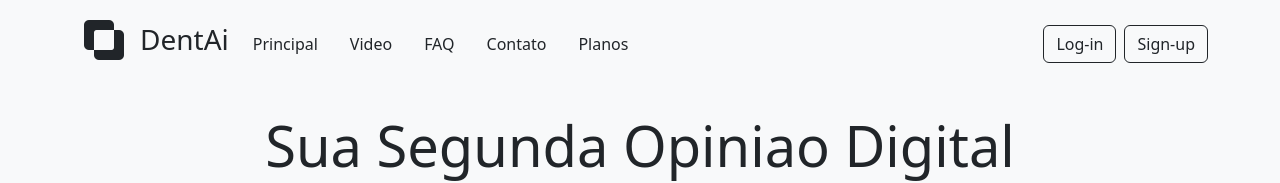
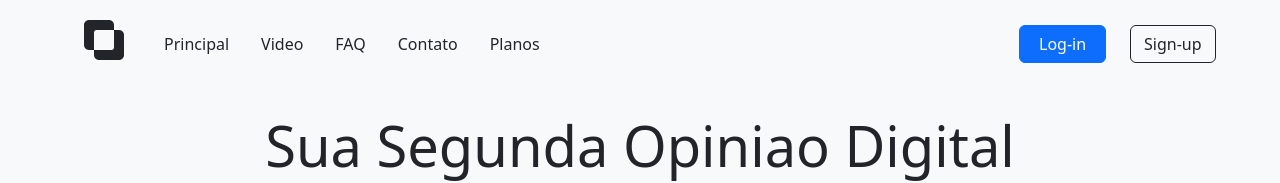
Before and after one commit to guisazevedo/dent_dev, a React (Vite) app: page / in a window 1280 px wide. Shown: the top 183 px of the page. Built offline with nearby package versions, Linux system fonts and the light colour scheme.

Commit message:
links log/sign in navbar

```diff
--- a/src/02_blocks/Navbar.tsx
+++ b/src/02_blocks/Navbar.tsx
@@ -1,6 +1,6 @@
 import "bootstrap/dist/css/bootstrap.css";
 import "bootstrap-icons/font/bootstrap-icons.css";
-//import { Link } from "react-router-dom";
+import { Link } from "react-router-dom";
 import { NavHashLink } from "react-router-hash-link";
 
 const Navbar = () => {
@@ -10,7 +10,6 @@ const Navbar = () => {
         <h1>
           <i className="bi bi-exclude text-dark m-3"></i>
         </h1>
-        <h3>DentAi</h3>
         <button
           className="navbar-toggler"
           type="button"
@@ -50,12 +49,25 @@ const Navbar = () => {
               </NavHashLink>
             </li>
           </ul>
-          <button className="btn btn-outline-dark m-1" type="submit">
-            Log-in
-          </button>
-          <button className="btn btn-outline-dark m-1" type="submit">
-            Sign-up
-          </button>
+          <div className="row">
+            <div className="col-6">
+              <NavHashLink className="nav-link" to="/log-in">
+                <button className="btn btn-primary col-12 m-1" type="button">
+                  Log-in
+                </button>
+              </NavHashLink>
+            </div>
+            <div className="col-6">
+              <NavHashLink className="nav-link" to="/sign-up">
+                <button
+                  className="btn btn-outline-dark col-12 m-1"
+                  type="button"
+                >
+                  Sign-up
+                </button>
+              </NavHashLink>
+            </div>
+          </div>
         </div>
       </div>
     </nav>
@@ -112,5 +124,5 @@ const Navbar = () => {
 export default Navbar;
 
 // TODO => fix layout -> headers hidden under navbar
-// TODO => fix headers -> hamburger
+// TODO => fix headers -> log-in / Sing-up size
 // TODO => fix screen / phone
```
